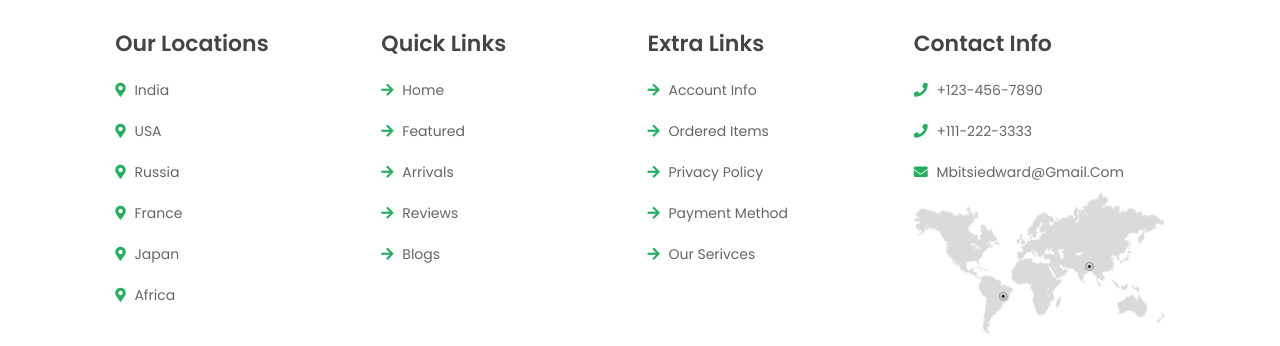
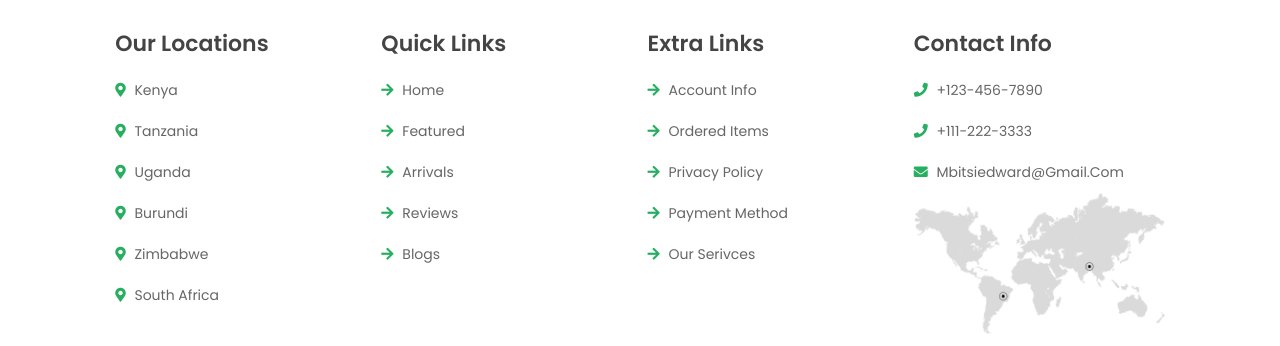
Before and after one commit to edwardmbitsi/booksmart, a plain HTML site: page index.html in a window 1280 px wide. Shown: the part 4042-4388 px from the top of the page. Drawn offline with nearby package versions, Linux system fonts and the light colour scheme.

Commit message:
Update index.html

```diff
--- a/index.html
+++ b/index.html
@@ -742,12 +742,12 @@
 
         <div class="box">
             <h3>our locations</h3>
-            <a href="#"> <i class="fas fa-map-marker-alt"></i> india </a>
-            <a href="#"> <i class="fas fa-map-marker-alt"></i> USA </a>
-            <a href="#"> <i class="fas fa-map-marker-alt"></i> russia </a>
-            <a href="#"> <i class="fas fa-map-marker-alt"></i> france </a>
-            <a href="#"> <i class="fas fa-map-marker-alt"></i> japan </a>
-            <a href="#"> <i class="fas fa-map-marker-alt"></i> africa </a>
+            <a href="#"> <i class="fas fa-map-marker-alt"></i> Kenya </a>
+            <a href="#"> <i class="fas fa-map-marker-alt"></i> Tanzania </a>
+            <a href="#"> <i class="fas fa-map-marker-alt"></i> Uganda </a>
+            <a href="#"> <i class="fas fa-map-marker-alt"></i> Burundi </a>
+            <a href="#"> <i class="fas fa-map-marker-alt"></i> Zimbabwe </a>
+            <a href="#"> <i class="fas fa-map-marker-alt"></i> South Africa </a>
         </div>
 
         <div class="box">
```
